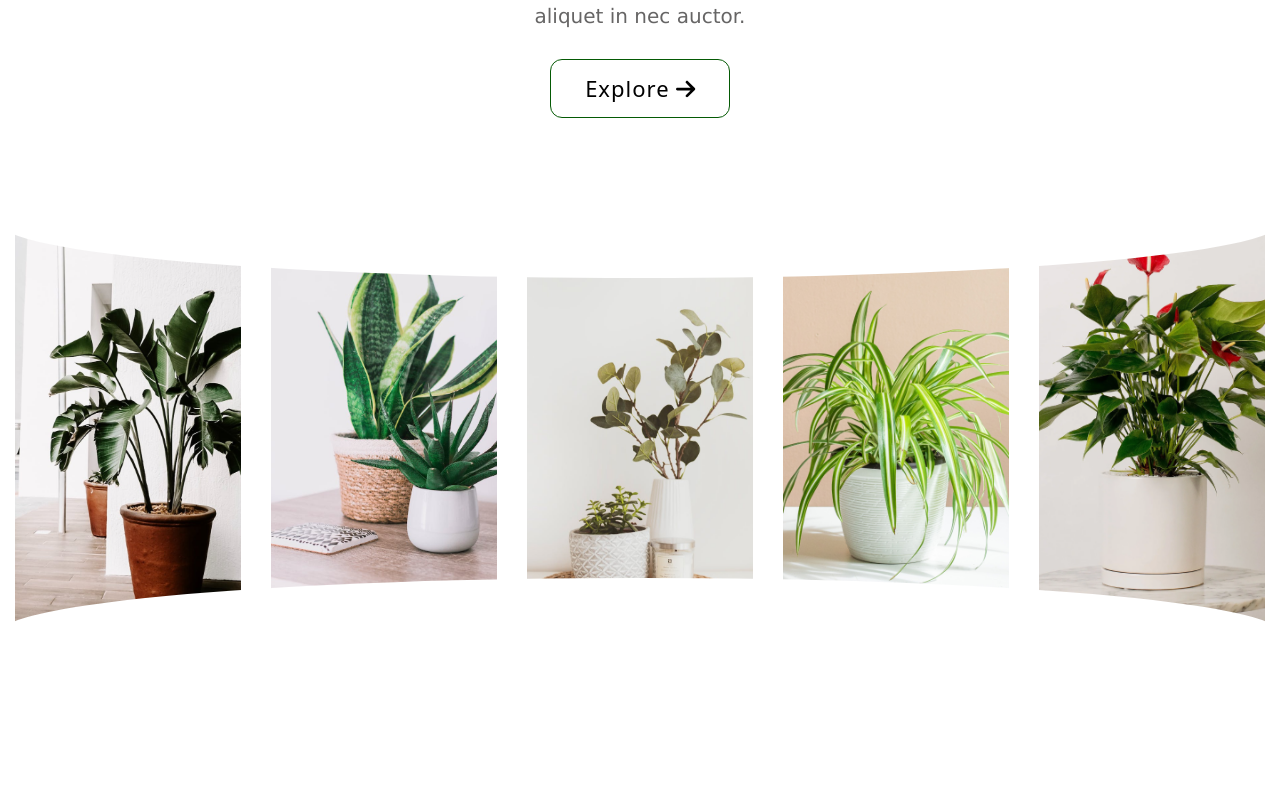
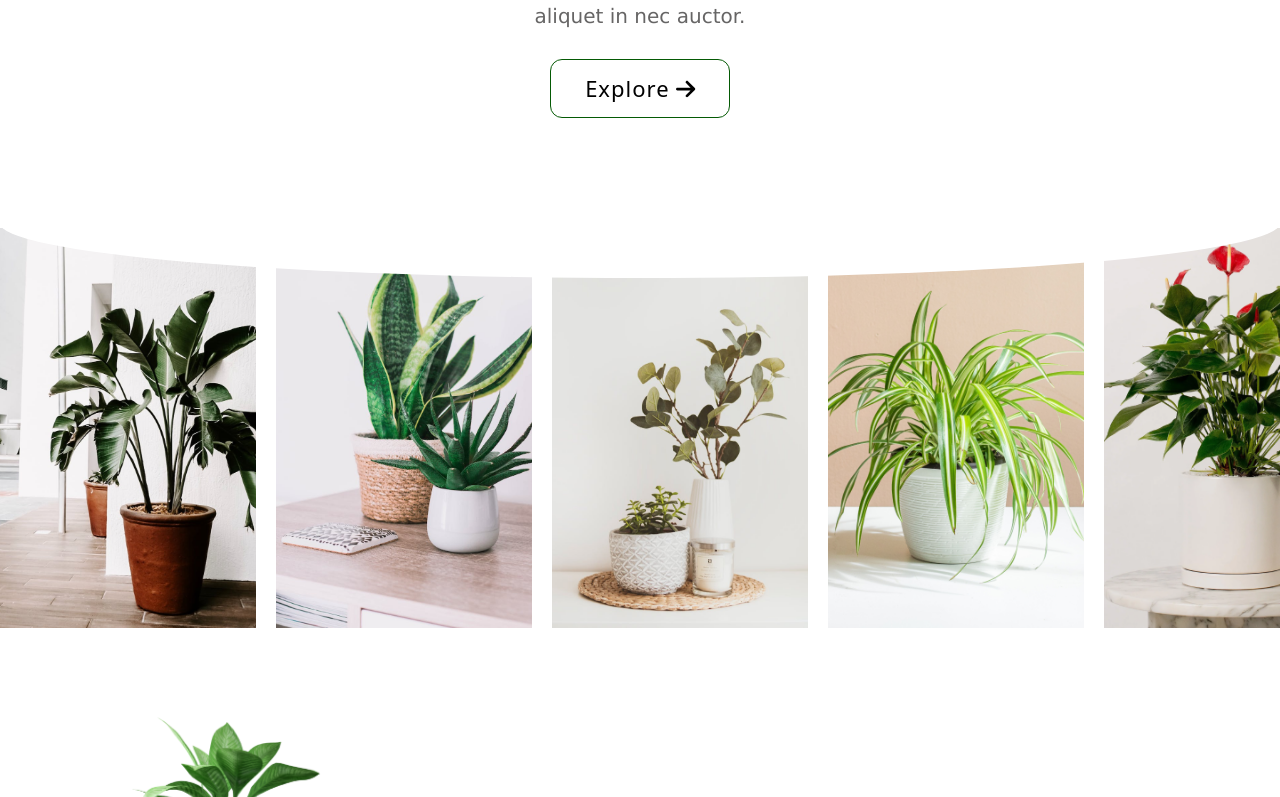
Before and after one commit to Ayang471/lucky-shrub, a React (Create React App) app: page / in a window 1280 px wide. Shown: the part 323-1120 px from the top of the page. Built offline with nearby package versions, Linux system fonts and the light colour scheme.

Commit message:
modified the files

```diff
--- a/src/Carousel.css
+++ b/src/Carousel.css
@@ -1,6 +1,12 @@
+.carousel {
+  width: 100%;
+  overflow: hidden;
+  position: relative;
+}
+
 .carousel .shapes{
   height: 110px;
-  width: 100vw;
+  width: 100%;
   background-color: #ffffff;
   border-radius: 50%;
   position:relative;
@@ -8,29 +14,22 @@
   z-index: 1;
 }
 
-.carousel .bottom-shapes{
-   height: 110px;
-  width: 100vw;
-  background-color: #ffffff;
-  border-radius: 50%;
-  position:relative;
-  top: -50px;
-  bottom: -50px;
-}
-
 .carousel-list{
   display: flex;
-  flex-direction: row;
-  justify-content: space-between;
   align-items: center;
+  column-gap: 20px;
+  overflow-x: auto;
+  scroll-snap-type:x mandatory;
+   scroll-behavior: smooth;
 }
 
 .carousel .list{
-  margin: 0 15px;
-  overflow: hidden;
+scroll-snap-align: center;
+min-width: 20%;
 }
 
-.carousel img{
-  width: 450px;
+.carousel-image{
+ width: 450px;
   height:400px;
+  object-fit: cover;
 }
--- a/src/ImageCarousel.js
+++ b/src/ImageCarousel.js
@@ -11,7 +11,7 @@ function ImageCarousel() {
       <div className='carousel-list'>
         {list.map((item, index) => (
           <div className='list' key={index}>
-            <img src={item.image} alt="plants" />
+            <img src={item.image} alt="plants" className='carousel-image' />
           </div>
         ))}
       </div>
--- a/src/ImageList.js
+++ b/src/ImageList.js
@@ -14,7 +14,21 @@ export const list = [
     {
         image: require(`./assets/carousel5.png`)
     },
-
+    {
+        image: require(`./assets/carousel6.png`)
+    },
+    {
+        image: require(`./assets/carousel7.png`)
+    },
+    {
+        image: require(`./assets/carousel8.png`)
+    },
+    {
+        image: require(`./assets/carousel12.png`)
+    },
+    {
+        image: require(`./assets/carousel13.png`)
+    }
 ]
 
 {/* {
```
